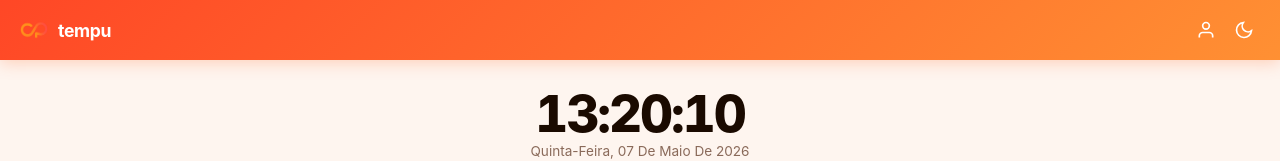
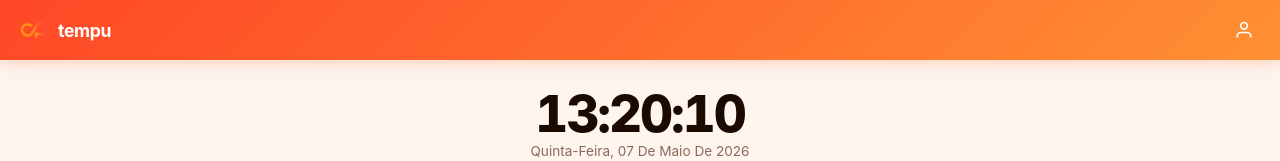
Before and after one commit to marconimedeiros2/pontodigital, a React (Vite) app in the folder frontend/: page / in a window 1280 px wide. Shown: the top 161 px of the page. Built offline with nearby package versions, Linux system fonts and the light colour scheme.

Commit message:
no dark themee

```diff
--- a/frontend/src/App.tsx
+++ b/frontend/src/App.tsx
@@ -51,7 +51,6 @@ export default function App() {
   const [loading, setLoading] = useState(false);
   const [error, setError] = useState('');
   const [success, setSuccess] = useState<RegistroResponse | null>(null);
-  const [darkMode, setDarkMode] = useState(false);
   // const [registro, setRegistro] = useState<Registro | null>(null);
   const [proximaEtapa, setProximaEtapa] = useState<TipoRegistro | null>(null);
 
@@ -63,9 +62,6 @@ export default function App() {
   const [statusPin, setStatusPin] = useState('');
   const [statusError, setStatusError] = useState('');
 
-  useEffect(() => {
-    document.documentElement.setAttribute('data-theme', darkMode ? 'dark' : 'light');
-  }, [darkMode]);
 
   useEffect(() => {
     const handler = (e: KeyboardEvent) => {
@@ -161,7 +157,7 @@ export default function App() {
 
   if (view === 'admin') {
     return (
-      <div className="app" data-theme={darkMode ? 'dark' : 'light'}>
+      <div className="app">
         <AdminDashboard onLogout={() => { adminApi.clearToken(); setView('home'); }} />
       </div>
     );
@@ -222,29 +218,6 @@ export default function App() {
               <circle cx="12" cy="7" r="4" />
             </svg>
           </button>
-          <button
-            className="icon-btn"
-            onClick={() => setDarkMode((d) => !d)}
-            title={darkMode ? 'Modo claro' : 'Modo escuro'}
-          >
-            {darkMode ? (
-              <svg width="20" height="20" viewBox="0 0 24 24" fill="none" stroke="currentColor" strokeWidth="2">
-                <circle cx="12" cy="12" r="5" />
-                <line x1="12" y1="1" x2="12" y2="3" />
-                <line x1="12" y1="21" x2="12" y2="23" />
-                <line x1="4.22" y1="4.22" x2="5.64" y2="5.64" />
-                <line x1="18.36" y1="18.36" x2="19.78" y2="19.78" />
-                <line x1="1" y1="12" x2="3" y2="12" />
-                <line x1="21" y1="12" x2="23" y2="12" />
-                <line x1="4.22" y1="19.78" x2="5.64" y2="18.36" />
-                <line x1="18.36" y1="5.64" x2="19.78" y2="4.22" />
-              </svg>
-            ) : (
-              <svg width="20" height="20" viewBox="0 0 24 24" fill="none" stroke="currentColor" strokeWidth="2">
-                <path d="M21 12.79A9 9 0 1111.21 3 7 7 0 0021 12.79z" />
-              </svg>
-            )}
-          </button>
         </div>
       </header>
 
```
